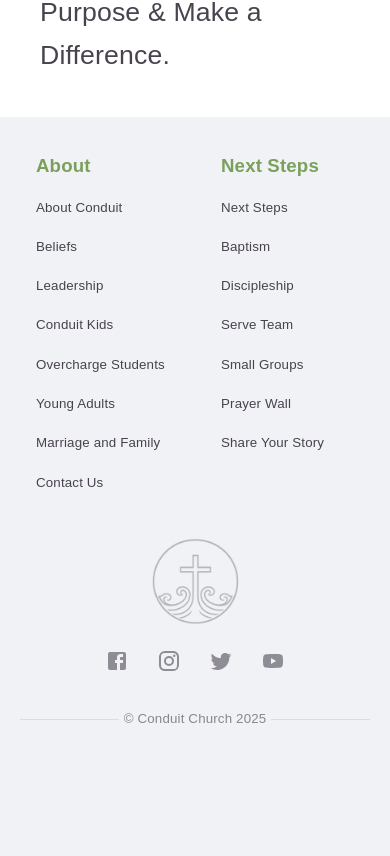
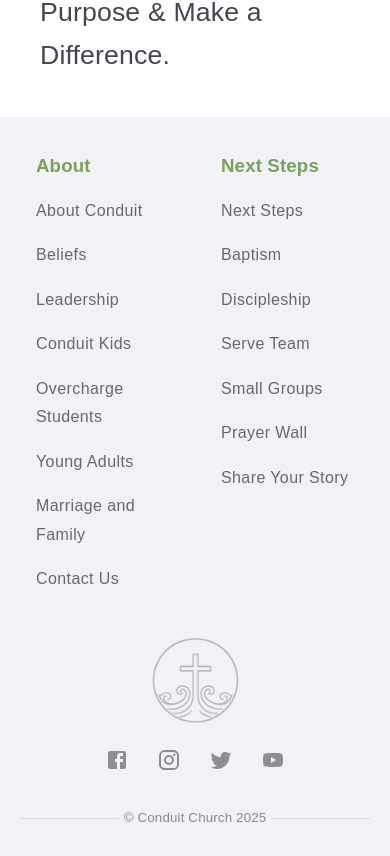
Before and after one commit to tibbettja/church-plant-mfe, a Next.js app: page / in a window 390 px wide. Shown: the part 1511-2367 px from the top of the page. Before the commit the page ends 2268 px from the top, so only its background shows below. Built offline with nearby package versions, Linux system fonts and the light colour scheme; a web font is replaced by a local one; what @mui/material-nextjs would draw is missing.

Commit message:
styled mobile menu and added missing links

```diff
--- a/src/@core/layouts/components/footer/index.js
+++ b/src/@core/layouts/components/footer/index.js
@@ -30,7 +30,7 @@
               sx={{ color: theme.palette.secondary.main }}
               variant="body2"
             >
-              About
+              <b>About</b>
             </Typography>
           </ListItem>
           <ListItem>
@@ -39,19 +39,19 @@
               title={`About ${themeConfig.appName}`}
               component={NextLink}
             >
-              <Typography variant="subtitle1">
+              <Typography variant="caption">
                 About {themeConfig.appName}
               </Typography>
             </Link>
           </ListItem>
           <ListItem>
             <Link href="/beliefs" title="Beliefs" component={NextLink}>
-              <Typography variant="subtitle1">Beliefs</Typography>
+              <Typography variant="caption">Beliefs</Typography>
             </Link>
           </ListItem>
           <ListItem>
             <Link href="/leadership" title="Leadership" component={NextLink}>
-              <Typography variant="subtitle1">Leadership</Typography>
+              <Typography variant="caption">Leadership</Typography>
             </Link>
           </ListItem>
           <ListItem>
@@ -60,7 +60,7 @@
               title="Conduit Kids"
               component={NextLink}
             >
-              <Typography variant="subtitle1">Conduit Kids</Typography>
+              <Typography variant="caption">Conduit Kids</Typography>
             </Link>
           </ListItem>
           <ListItem>
@@ -69,7 +69,7 @@
               title="Overcharge Students"
               component={NextLink}
             >
-              <Typography variant="subtitle1">Overcharge Students</Typography>
+              <Typography variant="caption">Overcharge Students</Typography>
             </Link>
           </ListItem>
           <ListItem>
@@ -78,7 +78,7 @@
               title="Young Adults"
               component={NextLink}
             >
-              <Typography variant="subtitle1">Young Adults</Typography>
+              <Typography variant="caption">Young Adults</Typography>
             </Link>
           </ListItem>
           <ListItem>
@@ -87,12 +87,12 @@
               title="Marriage and Family"
               component={NextLink}
             >
-              <Typography variant="subtitle1">Marriage and Family</Typography>
+              <Typography variant="caption">Marriage and Family</Typography>
             </Link>
           </ListItem>
           <ListItem>
             <Link href="/contact-us" title="Contact Us" component={NextLink}>
-              <Typography variant="subtitle1">Contact Us</Typography>
+              <Typography variant="caption">Contact Us</Typography>
             </Link>
           </ListItem>
         </List>
@@ -104,17 +104,17 @@
               sx={{ color: theme.palette.secondary.main }}
               variant="body2"
             >
-              Next Steps
+              <b>Next Steps</b>
             </Typography>
           </ListItem>
           <ListItem>
             <Link href="/next-steps" title="Next Steps" component={NextLink}>
-              <Typography variant="subtitle1">Next Steps</Typography>
+              <Typography variant="caption">Next Steps</Typography>
             </Link>
           </ListItem>
           <ListItem>
             <Link href="/grow/baptism" title="Baptism" component={NextLink}>
-              <Typography variant="subtitle1">Baptism</Typography>
+              <Typography variant="caption">Baptism</Typography>
             </Link>
           </ListItem>
           <ListItem>
@@ -123,7 +123,7 @@
               title="Discipleship"
               component={NextLink}
             >
-              <Typography variant="subtitle1">Discipleship</Typography>
+              <Typography variant="caption">Discipleship</Typography>
             </Link>
           </ListItem>
           <ListItem>
@@ -132,7 +132,7 @@
               title="Serve Team"
               component={NextLink}
             >
-              <Typography variant="subtitle1">Serve Team</Typography>
+              <Typography variant="caption">Serve Team</Typography>
             </Link>
           </ListItem>
           <ListItem>
@@ -141,12 +141,12 @@
               title="Small Groups"
               component={NextLink}
             >
-              <Typography variant="subtitle1">Small Groups</Typography>
+              <Typography variant="caption">Small Groups</Typography>
             </Link>
           </ListItem>
           <ListItem>
             <Link href="/prayer-wall" title="Prayer Wall" component={NextLink}>
-              <Typography variant="subtitle1">Prayer Wall</Typography>
+              <Typography variant="caption">Prayer Wall</Typography>
             </Link>
           </ListItem>
           <ListItem>
@@ -155,7 +155,7 @@
               title="Share Your Story"
               component={NextLink}
             >
-              <Typography variant="subtitle1">Share Your Story</Typography>
+              <Typography variant="caption">Share Your Story</Typography>
             </Link>
           </ListItem>
         </List>
--- a/src/@core/layouts/components/header/components/AboutMenu.js
+++ b/src/@core/layouts/components/header/components/AboutMenu.js
@@ -58,7 +58,7 @@
           Young Adults
         </MenuItem>
         <MenuItem onClick={(e) => handleClose(e, "/ministry/marriage-family")}>
-          Marraige and Family
+          Marraige & Family
         </MenuItem>
         <MenuItem onClick={(e) => handleClose(e, "/contact-us")}>
           Contact Us
--- a/src/@core/layouts/components/header/components/MobileMenu.js
+++ b/src/@core/layouts/components/header/components/MobileMenu.js
@@ -1,7 +1,7 @@
 "use client";
 
 import * as React from "react";
-import { Menu, MenuItem, IconButton } from "@mui/material";
+import { Menu, MenuItem, IconButton, Divider } from "@mui/material";
 import { Menu as MenuIcon } from "@mui/icons-material";
 import { useRouter } from "next/navigation";
 
@@ -48,10 +48,54 @@
         }}
       >
         <MenuItem onClick={(e) => handleClose(e, "/about")}>About</MenuItem>
+        <Divider variant="middle" flexItem />
+        <MenuItem onClick={(e) => handleClose(e, "/beliefs")}>Beliefs</MenuItem>
+        <MenuItem onClick={(e) => handleClose(e, "/leadership")}>
+          Leadership
+        </MenuItem>
+        <MenuItem onClick={(e) => handleClose(e, "/ministry/kids")}>
+          Conduit Kids
+        </MenuItem>
+        <MenuItem onClick={(e) => handleClose(e, "/ministry/students")}>
+          Overcharge Students
+        </MenuItem>
+        <MenuItem onClick={(e) => handleClose(e, "/ministry/young-adults")}>
+          Young Adults
+        </MenuItem>
+        <MenuItem onClick={(e) => handleClose(e, "/ministry/marriage-family")}>
+          Marriage & Family
+        </MenuItem>
+        <Divider variant="middle" flexItem />
         <MenuItem onClick={(e) => handleClose(e, "/grow")}>Grow</MenuItem>
+        <MenuItem onClick={(e) => handleClose(e, "/next-steps")}>
+          Next Steps
+        </MenuItem>
+        <MenuItem onClick={(e) => handleClose(e, "/grow/baptism")}>
+          Baptism
+        </MenuItem>
+        <MenuItem onClick={(e) => handleClose(e, "/grow/discipleship")}>
+          Discipleship
+        </MenuItem>
+        <MenuItem onClick={(e) => handleClose(e, "/grow/serve-team")}>
+          Serve Team
+        </MenuItem>
+        <MenuItem onClick={(e) => handleClose(e, "/grow/small-groups")}>
+          Small Groups
+        </MenuItem>
+        <MenuItem onClick={(e) => handleClose(e, "/prayer-wall")}>
+          Prayer Wall
+        </MenuItem>
+        <MenuItem onClick={(e) => handleClose(e, "/your-story")}>
+          Share Your Story
+        </MenuItem>
+        <Divider variant="middle" flexItem />
         <MenuItem onClick={(e) => handleClose(e, "/visit")}>Visit</MenuItem>
         <MenuItem onClick={(e) => handleClose(e, "/events")}>Events</MenuItem>
         <MenuItem onClick={(e) => handleClose(e, "/give")}>Give</MenuItem>
+        <Divider variant="middle" flexItem />
+        <MenuItem onClick={(e) => handleClose(e, "/contact-us")}>
+          Contact Us
+        </MenuItem>
       </Menu>
     </>
   );
--- a/src/@core/theme/typography.js
+++ b/src/@core/theme/typography.js
@@ -70,15 +70,15 @@
     },
     caption: {
       letterSpacing: "0.4px",
-      fontSize: "8pt",
+      fontSize: "12pt",
       color: theme.palette.text.secondary,
-      fontFamily: fonts.subtitle.style.fontFamily,
+      fontFamily: fonts.body.style.fontFamily,
     },
     overline: {
       letterSpacing: "1px",
-      fontSize: "8pt",
+      fontSize: "10pt",
       color: theme.palette.text.secondary,
-      fontFamily: fonts.subtitle.style.fontFamily,
+      fontFamily: fonts.body.style.fontFamily,
     },
   };
 };
```
